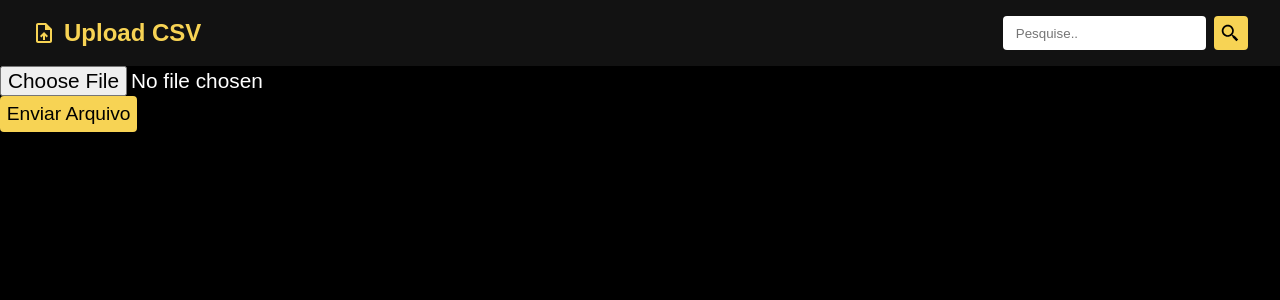
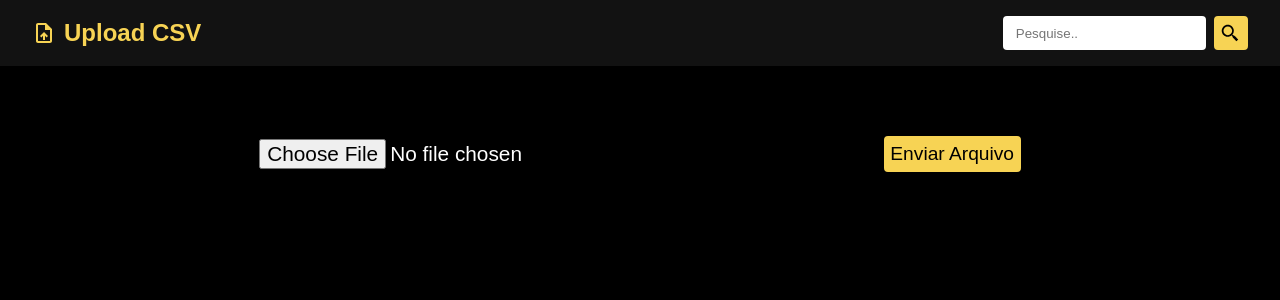
Before and after one commit to 1andersonmotta/uploadCSVFullstack, a React (Vite) app in the folder app/: page / in a window 1280 px wide. Shown: the top 300 px of the page. Built offline with nearby package versions, Linux system fonts and the light colour scheme.

Commit message:
fix add css style

```diff
--- a/app/src/pages/UserGrid.css
+++ b/app/src/pages/UserGrid.css
@@ -86,3 +86,18 @@
     color: #000;
     width: 100% !important;
 }
+
+.divform {
+    display: flex;
+    justify-content: center;
+    padding: 20px;
+
+}
+
+.form {
+    display: flex;
+    align-items: center;
+    justify-content: space-around;
+    width: 80%;
+    margin-top: 50px;
+}
```
